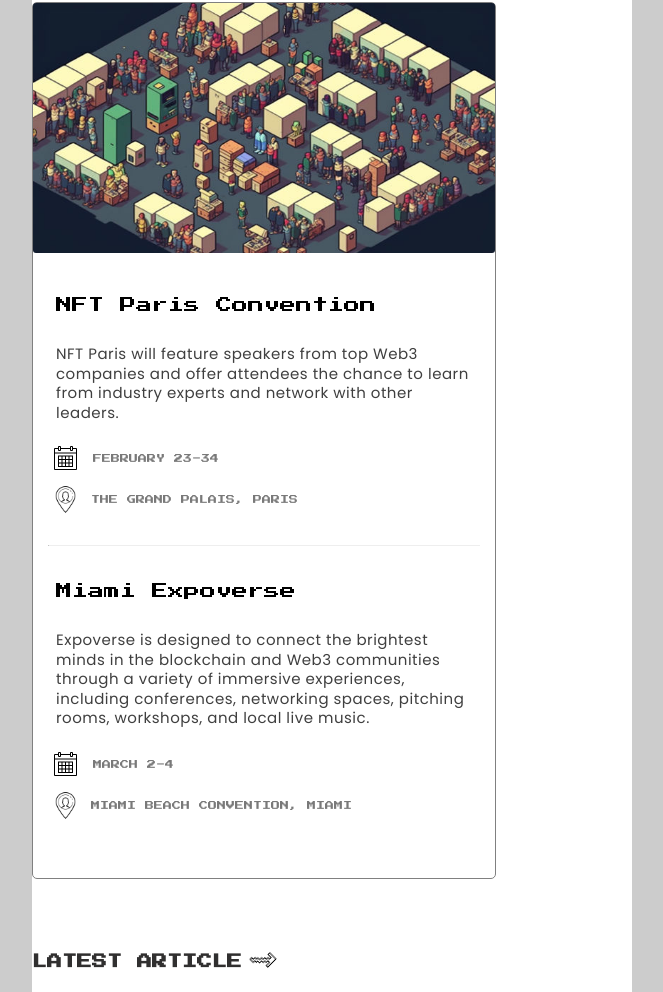
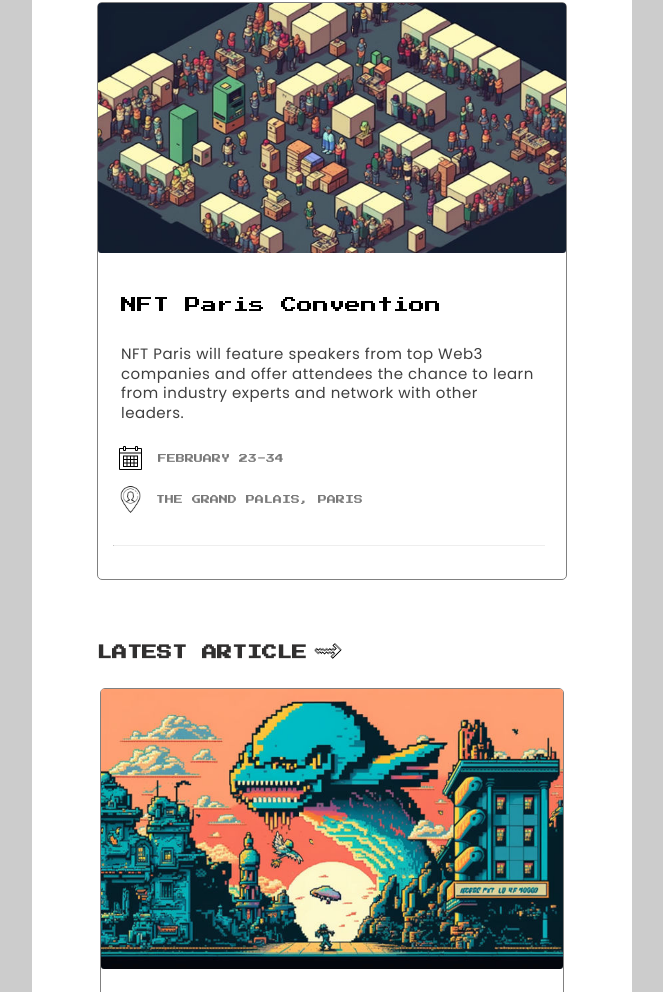
Before and after one commit to chun-eric/newsletter2, a plain HTML site: page newsletter_2.html in a window 1280 px wide. Shown: the part 2893-3885 px from the top of the page, without its empty margins (318-981 px from the left). Drawn offline with Linux system fonts and the light colour scheme.

Commit message:
reformatting upcoming events

```diff
--- a/newsletter_2.html
+++ b/newsletter_2.html
@@ -379,6 +379,7 @@
 <!-- WHITE SPACE -->
 
 
+
 <!-- START OF TRENDING -->
 <tr>
   <td style="padding-left: 65px; padding-bottom: 8px; ">
@@ -398,6 +399,7 @@
   </td>
 </tr>
 <!-- END OF TRENDING -->
+
 
 
 <!-- START OF NOTABLE COLLECTIONS -->
@@ -502,6 +504,7 @@
 <!-- END OF BROWSE CATEGORY -->
 
 
+
 <!---- WHITE SPACE -->
 <tr>
   <td>
@@ -515,6 +518,8 @@
   </td>
 </tr>
 <!-- WHITE SPACE -->
+
+
 
 
 <!-- START OF TRENDING TEXT -->
@@ -536,6 +541,8 @@
   </td>
 </tr>
 <!-- END OF TRENDING TEXT -->
+
+
 
 <!-- START OF TRENDING -->
 <tr>
@@ -833,23 +840,23 @@
 
 <!-- START OF UPCOMING EVENTS CONTENT -->
 <tr>
-  <td align="center" width="100%">
+  <td align="center" width="460px" style="padding-left: 65px; padding-right: 65px;">
     <table align="center" border="0" cellpadding="0" cellspacing="0" role="presentation">
       <tbody>
         <tr>
 
           <!-- START OF UPCOMING EVENTS -->
-          <td class="" style="align-items: center; text-align: center;" width="460px">
+          <td class="" style="align-items: center; text-align: center"; width="100%">
             <table >
               <tbody>
                 <tr>
-                  <td class="padding"  style="border-radius: 5px; border: 1px solid gray; " width="460px">
+                  <td class="padding"  style="border-radius: 5px; border: 1px solid gray; " >
+                    <table>
+                      <tbody>
+                        <tr>
                           <a href="#">
                             <img src="./images/upcoming-1.jpg" alt="" width="100%" height="250px" style="border-radius: 3px; "/>
                           </a>
-                    <table>
-                      <tbody>
-                        <tr>
                           <td align="left" style="padding: 15px; ">
                             <a href="#" target="_blank" >
                               <p style="font-family: 'Press Start 2P'; align-items: left; color: black;  overflow: hidden;padding-bottom: 5px; line-height: 27px; padding: 8px; padding-bottom: 1px;">NFT Paris Convention</p>
@@ -865,6 +872,7 @@
                               <tbody>
                                 <tr>
                                   <td align="left" width="100%" style="align-items: center;  ">
+
                                       <table style="align-items: center; ">
                                         <tbody>
                                           <tr>
@@ -913,86 +921,16 @@
                                             </tr>
                                           </tbody>
                                         </table>
-                             <!-- FIRST EVENT   -->
+                                  <!-- END OF FIRST EVENT   -->
 
                                   <!-- Line Break -->
                                       <hr align="start" width="430px" style="border-top: #2081E2; text-align: center; margin-left: 0; ">
 
 
-                             <!-- SECOND EVENT -->
-                             <table>
-                              <tbody>
-                                <tr>
-                                  <td align="left" >
-                                    <a href="#" target="_blank" >
-                                      <p style="font-family: 'Press Start 2P'; align-items: left; color: black;  overflow: hidden; line-height: 27px; padding: 8px; padding-bottom: 1px;">Miami Expoverse</p>
-                                    </a>
 
-                                    <p style="word-wrap: break-word; font-family: 'Poppins'; align-items: left; font-size: 15px; color: rgb(63, 63, 63); letter-spacing: 0.5px; list-style: none; line-height: 1.3; padding-bottom: 10px; padding: 8px;"> Expoverse is designed to connect the brightest minds in the blockchain and Web3 communities through a variety of immersive experiences, including conferences, networking spaces, pitching rooms, workshops, and local live music.</p>
 
-                                  </td>
-                                </tr>
-                              </tbody>
-                              </table>
 
-                             <table style="padding-bottom: 10px">
-                              <tbody>
-                                <tr>
-                                  <td align="left" width="100%" style="align-items: center;  ">
 
-                                    <table style="align-items: center; ">
-                                      <tbody>
-                                        <tr>
-                                          <td style="align-items: center; vertical-align: center; padding-bottom: 10px">
-                                            <table>
-                                              <tr>
-                                                <td style="padding-left: 5px;">
-                                                  <img width="25" height="25"  style="align-items: center; vertical-align: center;"src="../icons/calendar-icon.png" alt=""  >
-                                                </td>
-                                                <td width="15px"></td>
-                                                <td>
-                                                <p style="font-family: 'Press Start 2P'; align-items: left; text-transform: uppercase; font-size: 9px; align-items: center; ">March 2-4</p>
-                                                </td>
-                                              </tr>
-                                            </table>
-                                          </td>
-                                      </tr>
-                                      </tbody>
-                                    </table>
-
-                                      <table style="padding-bottom: 10px">
-                                        <tbody>
-                                          <tr>
-                                            <td align="left" width="100%" style="align-items: center;  ">
-                                                <table style="align-items: center; ">
-                                                  <tbody>
-                                                    <tr>
-                                                      <td style="align-items: center; vertical-align: center; padding-bottom: 10px">
-                                                        <table>
-                                                          <tr>
-                                                            <td style="padding-left: 0;">
-                                                              <img width="35" height="35"  style="align-items: center; vertical-align: center;"src="../icons/location-icon.png" alt="" style="padding:0">
-                                                            </td>
-                                                            <td width="8px"></td>
-                                                            <td>
-                                                            <p style="font-family: 'Press Start 2P'; align-items: left; text-transform: uppercase; font-size: 9px; align-items: center; ">Miami Beach Convention, Miami</p>
-                                                            </td>
-                                                          </tr>
-                                                        </table>
-                                                      </td>
-                                                  </tr>
-                                                  </tbody>
-                                                </table>
-
-                                              </td>
-                                            </tr>
-                                          </tbody>
-                                        </table>
-
-                                    </td>
-                                  </tr>
-                                </tbody>
-                              </table>
 
 
 
@@ -1002,11 +940,6 @@
             </table>
           </td>
            <!-- END OF UPCOMING EVENTS -->
-
-                </tr>
-              </tbody>
-            </table>
-          </td>
         </tr>
       </tbody>
     </table>
@@ -1034,12 +967,14 @@
 
 <!-- START OF LATEST ARTICLE TEXT -->
 <tr>
-  <td style="padding-bottom: 8px;">
+  <td style="padding-bottom: 18px;">
     <table>
       <tbody>
         <tr>
           <td>
-            <p style=" padding: 10px 0 10px 0; margin-bottom: 10px; font-size: 15px; font-weight: bold; text-align: center; align-items: center; font-family: 'Press Start 2P', serif; color: #302f2f; ">LATEST ARTICLE</p>
+            <td>
+              <p style=" margin-bottom: 10px; font-size: 15px; font-weight: bold; text-align: center; align-items: center; font-family: 'Press Start 2P', serif; color: #302f2f; ">LATEST ARTICLE</p>
+            </td>
             <td width="10px"></td>
             <td>
               <img src="./icons/icons8-pixel-arrow-50.png" alt="" width="23px" height="22px" style="transform: rotate(-45deg) ; align-items: center; vertical-align: center;">
```
Lines whose indentation alone changed are shown as unchanged.
